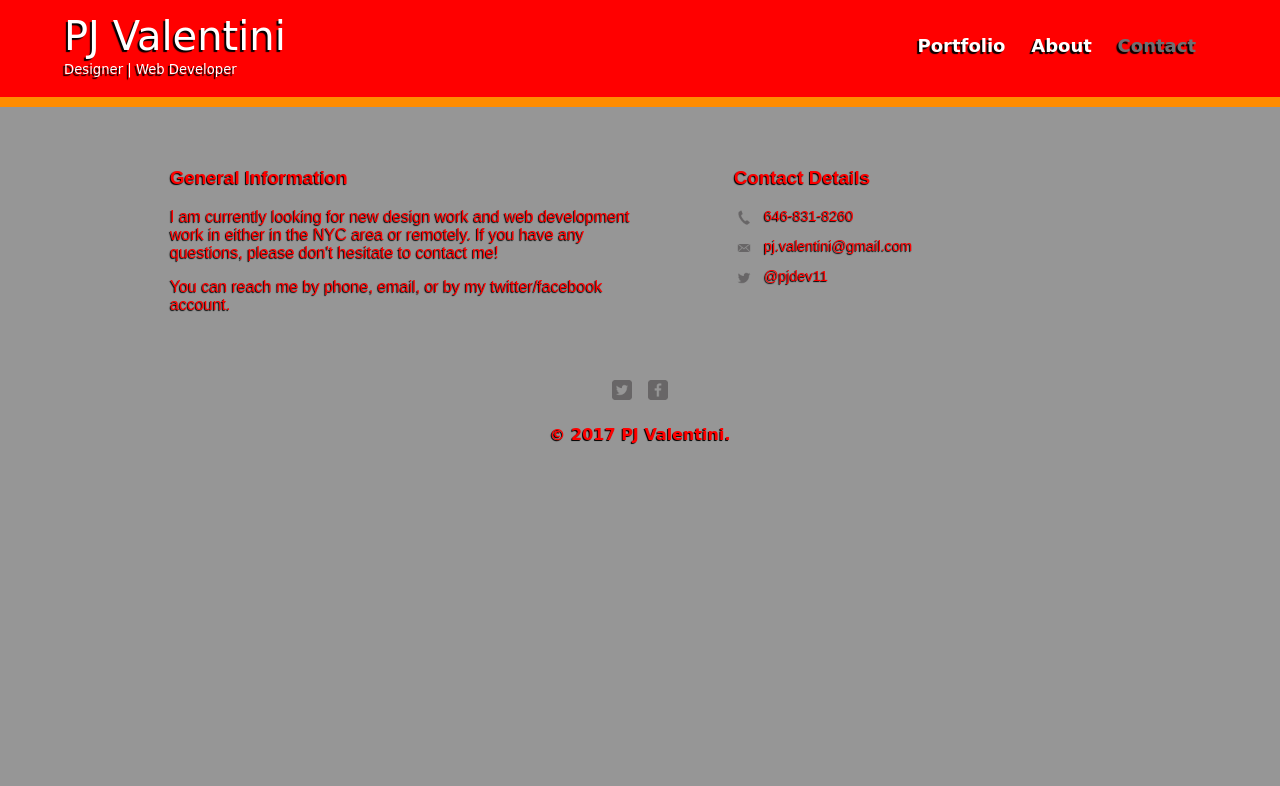
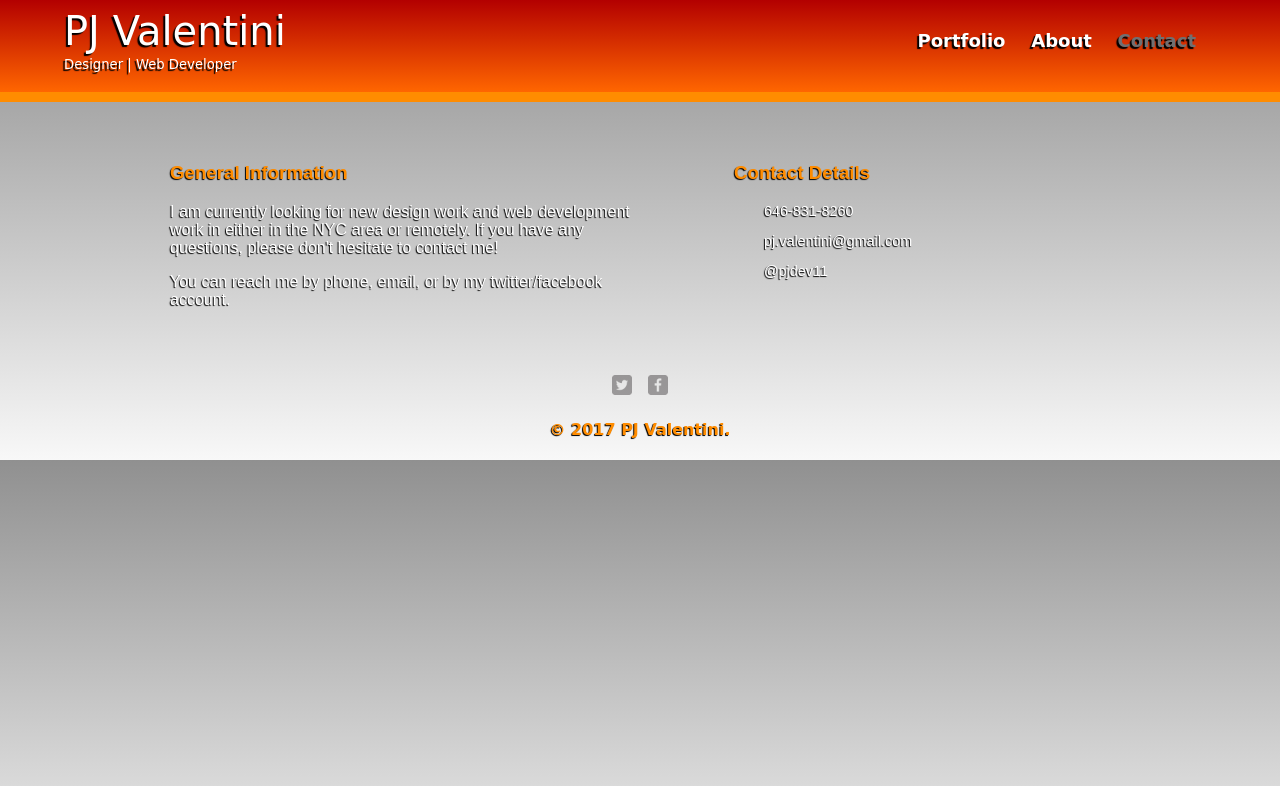
Before and after one commit to pjvalentini/pjvdevsite, a plain HTML site: page contact.html in a window 1280 px wide. Drawn offline with Linux system fonts and the light colour scheme; a web font is replaced by a local one.

Commit message:
Add files via upload

```diff
--- a/css/main.css
+++ b/css/main.css
@@ -1,3 +1,46 @@
+/**********************************
+FONTS
+***********************************/
+
+@font-face {
+    font-family: "Shrikhand";
+    src: url('../fonts/"Shrikhand-webfont".eot');
+    src: url('../fonts/"Shrikhand-webfont".ttf') format("truetype");
+
+}
+
+/**********************************
+HEADING
+***********************************/
+
+header {
+  float: left;
+  margin: 0 0 30px 0;
+  width: 100%;
+}
+
+#logo {
+  text-align: center;
+  margin: 0;
+}
+
+h1 {
+  font-family: "Shrikhand", cursive;
+  margin: 15px 0;
+  font-size: 50px;
+  font-weight: normal;
+  line-height: 0.8em;
+  text-shadow: -2px 2px 1px #000;
+}
+
+h2 {
+  font-family: "Shrikhand", cursive;
+  font-size: 1em;
+  margin: -5px 0 0;
+  font-weight: normal;
+  text-shadow: -2px 2px 1px #000;
+}
+
 /**********************************
 GENERAL
 ***********************************/
@@ -28,45 +71,13 @@ BODY
 h3 {
   font-family :"Work Sans", sans-serif;
   margin: 0 0 1em 0;
+  text-shadow: -1px 1px 1px #000;
 }
 
 p {
   font-family :"Work Sans", sans-serif;
+  text-shadow: -1px 1px 1px #000;
 }
-
-
-
-/**********************************
-HEADING
-***********************************/
-
-header {
-  float: left;
-  margin: 0 0 30px 0;
-  padding: 5px 0 0 0;
-  width: 100%;
-}
-
-#logo {
-  text-align: center;
-  margin: 0;
-}
-
-h1 {
-  font-family: "Shrikhand", cursive;
-  margin: 15px 0;
-  font-size: 50px;
-  font-weight: normal;
-  line-height: 0.8em;
-}
-
-h2 {
-  font-family: "Shrikhand", cursive;
-  font-size: 1em;
-  margin: -5px 0 0;
-  font-weight: normal;
-}
-
 
 
 /**********************************
@@ -77,6 +88,7 @@ nav {
   text-align: center;
   padding: 10px 0;
   margin: 20px 0 0;
+  text-shadow: -2px 2px 1px #000;
 
 }
 
@@ -90,11 +102,19 @@ nav li {
   display: inline-block;
 }
 
+section li a {
+  font-family :"Work Sans", sans-serif;
+  text-shadow: -1px 1px 1px #000;
+}
+
 nav a {
   font-weight: 800;
   padding: 15px 10px;
 }
 
+nav li a {
+  color: #fff;
+}
 
 
 /**********************************
@@ -107,6 +127,8 @@ footer {
   clear: both;
   padding-top: 50px;
   color: #ccc;
+  text-shadow: -1px 1px .75px #000;
+
 }
 
 .social-icon {
@@ -131,8 +153,7 @@ PAGE: PORTFOLIO
   float: left;
   width: 45%;
   margin: 2.5%;
-  background-color: #f5f5f5;
-  color: #bdc3c7;
+  background-color: #D8D8D8;
 }
 
 #gallery li a p {
@@ -140,10 +161,8 @@ PAGE: PORTFOLIO
   margin: 0;
   padding: 5%;
   font-size: 0.75em;
-  color: #bdc3c7
+  color: #ff8c00;
 }
-
-
 
 /**********************************
 PAGE: ABOUT
@@ -155,8 +174,6 @@ PAGE: ABOUT
   margin: 0 auto 30px;
   border-radius: 100%;
 }
-
-
 
 /**********************************
 PAGE: CONTACT
@@ -178,15 +195,15 @@ PAGE: CONTACT
   margin: 0 0 10px;
 }
 
-.contact-info li.phone a {
+.contact-info li .phone a {
   background-image: url('../img/phone.png');
 }
 
-.contact-info li.mail a {
+.contact-info li .mail a {
   background-image: url('../img/mail.png');
 }
 
-.contact-info li.twitter a {
+.contact-info li .twitter a {
   background-image: url('../img/twitter.png');
 }
 
@@ -198,14 +215,18 @@ COLORS
 
 /* site body */
 body {
-  background-color: #969696;
-  color: #ff0000;
+  background: linear-gradient(#909090, #F8F8F8);
+  color: #fff;
 }
+
 
 /* red header */
 header {
-  background: #ff0000;
-  border-color: #ff8c00;
+  background: linear-gradient(#b30000, #ff6600);
+}
+
+header {
+border-color: #ff8c00;
 }
 
 /* nav background on mobile */
@@ -219,16 +240,16 @@ h1, h2 {
 }
 
 h3{
-  color: #ff0000;
+  color: #ff8c00;
 }
 
 h4 {
-  color: #ff0000;
+  color: #ff8c00;
 }
 
 /* links */
 a {
-  color: #ff0000;
+  color: #fff;
 }
 
 /* nav link */
--- a/css/responsive.css
+++ b/css/responsive.css
@@ -16,11 +16,9 @@
     float: right;
   }
 
-
-
-  /**********************************
+/**********************************
   PAGE: PORTFOLIO
-  ***********************************/
+***********************************/
 
   #gallery li {
     width: 28.3333%;
@@ -39,17 +37,38 @@
     float: left;
     margin: 0 5% 80px 0;
   }
-
+}
   /**********************************
   480px or less Text Shadows
   ***********************************/
 
 
-@media screen and (min-width: 660px) {
+@media screen and (min-width: 680px) {
 
   /**********************************
   HEADER
   ***********************************/
+  #primary {
+    font-family: "Work-Sans", sans-serif;
+    }
+
+    #secondary {
+      font-family: "Work-Sans", sans-serif;
+    }
+
+  header {
+    border-bottom: 10px solid #ff8c00;
+    margin-bottom: 60px;
+  }
+
+  h1 {
+    font-size: 2.5em;
+  }
+
+  h2 {
+    font-size: 0.825em;
+    margin-bottom: 20px;
+  }
 
   nav {
     background: none;
@@ -58,16 +77,8 @@
     margin-right: 5%;
     text-align: right;
     width: 45%;
-    text-shadow: -2px 2px 1px #000;
   }
 
-  section li a {
-    text-shadow: -1px 1px 1px #000;
-  }
-
-  section li a p {
-    text-shadow: -1px 1px 1px #000;
-  }
 
   #logo {
     float: left;
@@ -75,39 +86,4 @@
     text-align: left;
     width: 45%;
   }
-
-  h1 {
-    font-size: 2.5em;
-    text-shadow: -2px 2px 1px #000;
-  }
-
-  h2 {
-    font-size: 0.825em;
-    margin-bottom: 20px;
-    text-shadow: -2px 2px 1px #000;
-  }
-
-  header {
-    border-bottom: 10px solid #ff8c00;
-    margin-bottom: 60px;
-  }
-
-  /**********************************
-  BODY
-  ***********************************/
-
-  h3 {
-    text-shadow: -1px 1px 1px #000;
-  }
-
-  p {
-    text-shadow: -1px 1px 1px #000;
-  }
-
-  /**********************************
-  Footer
-  ***********************************/
-
-  h4 {
-    text-shadow: -1px 1px .75px #000;
-  }
+}
```
Also changed, not shown: about.html (+1 -1 lines), index.html (+1 -0 lines).
